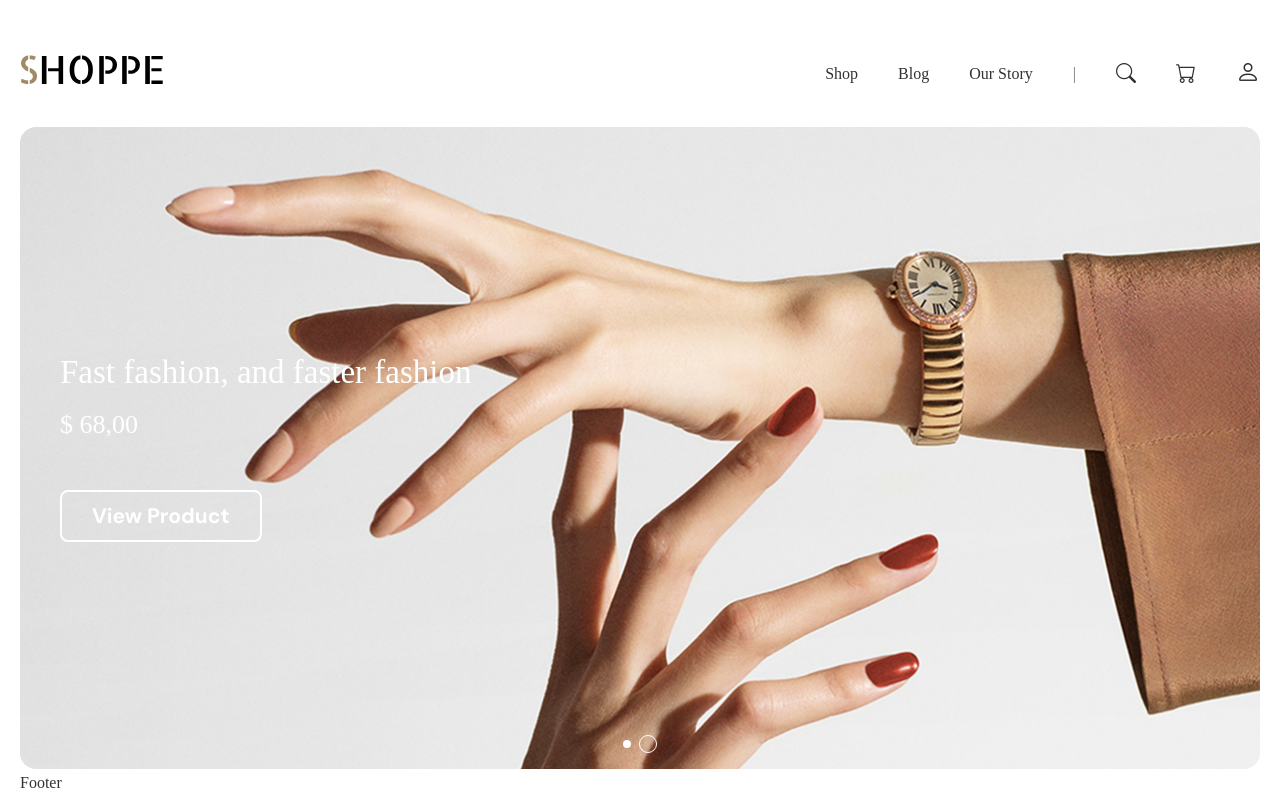
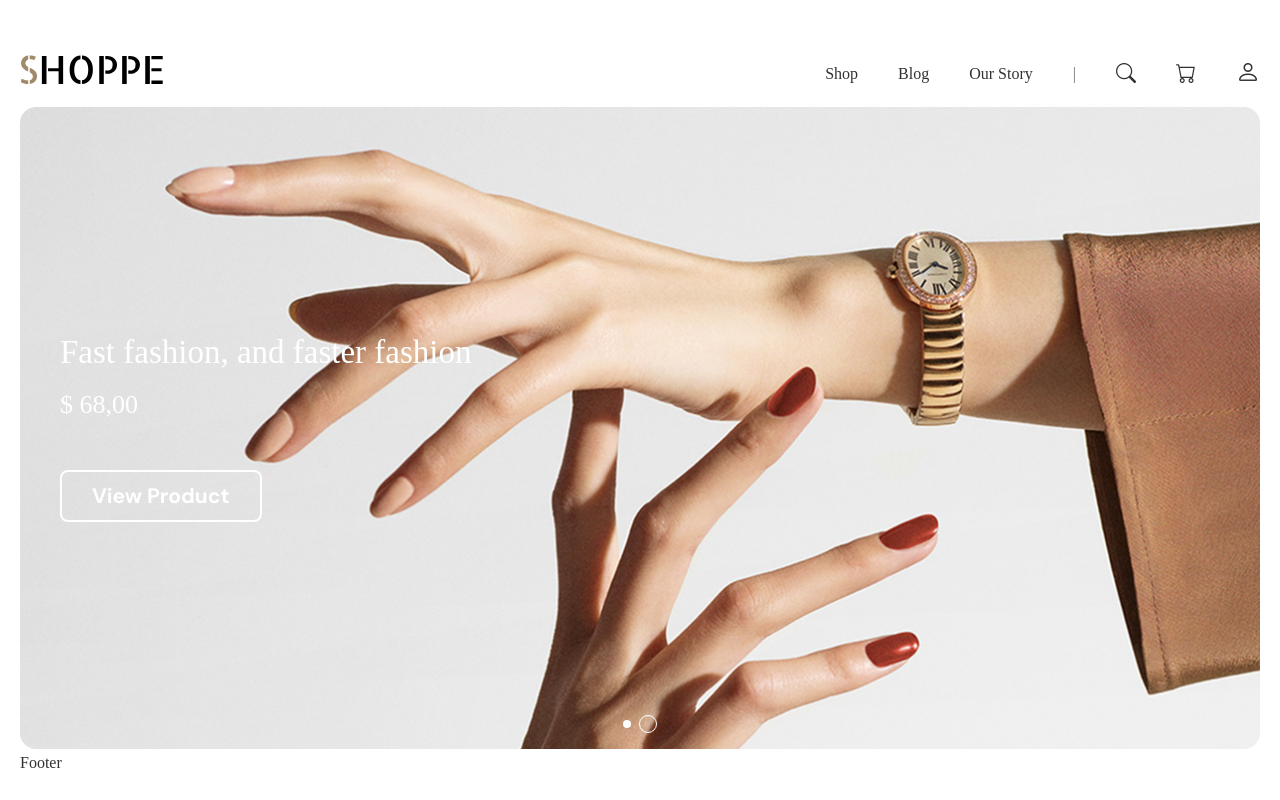
Before and after one commit to yyeonkim/ureca-shop, a React (Vite) app: page / in a window 1280 px wide. Built offline with nearby package versions, Linux system fonts and the light colour scheme.

Commit message:
style: 네비 전체 하단  페딩 삭제

```diff
--- a/src/styles/Header.module.css
+++ b/src/styles/Header.module.css
@@ -3,7 +3,6 @@
   align-items: center;
   justify-content: space-between;
   padding-top: 4rem;
-  padding-bottom: 2rem;
 }
 
 .hd nav h1 img {
```
